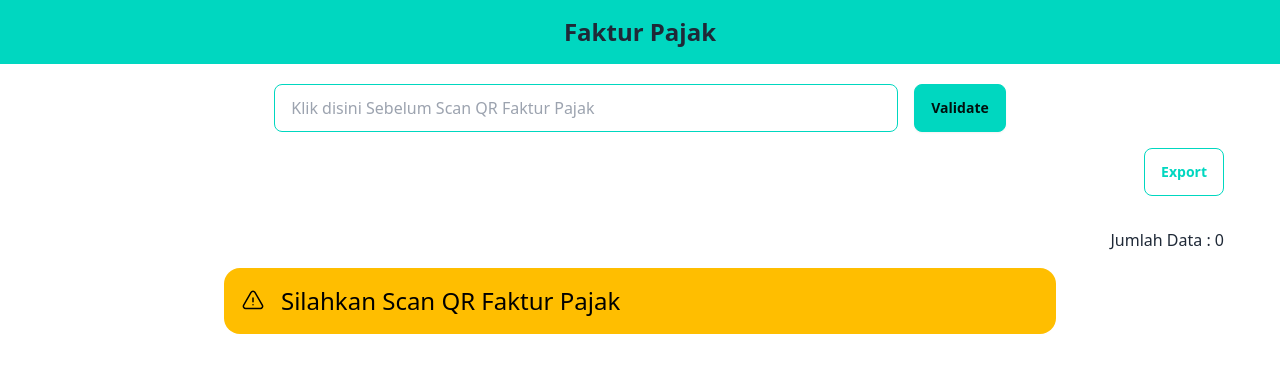
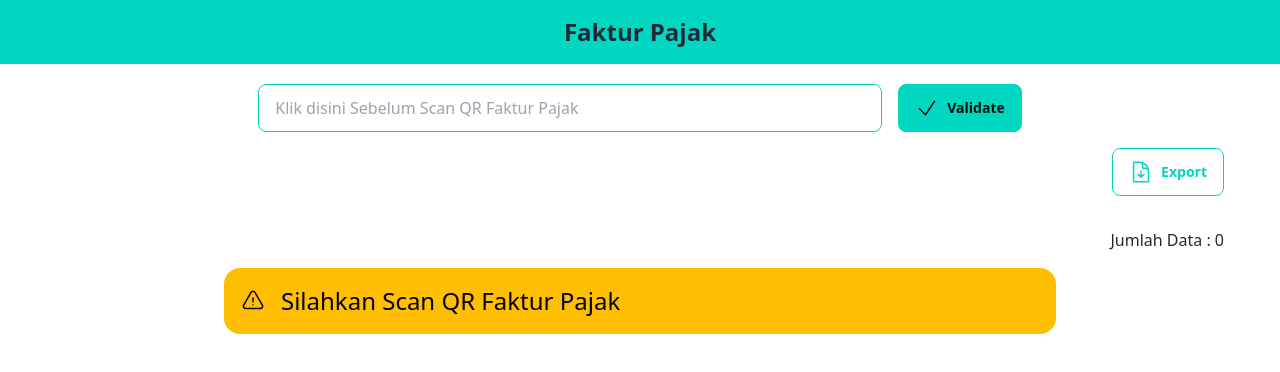
Before and after one commit to caturhidayat/faktur-pajak-scan, a Next.js app: page / in a window 1280 px wide. Shown: the top 372 px of the page. Built offline with nearby package versions, Linux system fonts and the light colour scheme.

Commit message:
feat: reset input after submit and loading state is submit occured

```diff
--- a/pages/index.tsx
+++ b/pages/index.tsx
@@ -28,6 +28,8 @@
             setTable((prev) => {
                 return [...prev, data];
             });
+
+            formik.resetForm();
         },
     });
 
@@ -38,6 +40,8 @@
         xlsx.utils.book_append_sheet(wb, ws, "Sheet1");
         xlsx.writeFile(wb, "faktur.xlsx");
     };
+
+
 
     return (
         <div className='my-5'>
@@ -52,9 +56,28 @@
                         onChange={formik.handleChange}
                         value={formik.values.urlValidate}
                         placeholder='Klik disini Sebelum Scan QR Faktur Pajak'
+                        disabled={formik.isSubmitting}
                     />
                     <button type='submit' className='btn btn-accent'>
-                        Validate
+                        <svg
+                            xmlns='http://www.w3.org/2000/svg'
+                            fill='none'
+                            viewBox='0 0 24 24'
+                            strokeWidth='1.5'
+                            stroke='currentColor'
+                            className='w-6 h-6'
+                        >
+                            <path
+                                strokeLinecap='round'
+                                strokeLinejoin='round'
+                                d='m4.5 12.75 6 6 9-13.5'
+                            />
+                        </svg>
+                        {formik.isSubmitting ? (
+                            <span className='loading loading-spinner loading-md'></span>
+                        ) : (
+                            "Validate"
+                        )}
                     </button>
                 </div>
             </form>
@@ -63,6 +86,20 @@
                     onClick={handleExport}
                     className='btn btn-outline btn-accent'
                 >
+                    <svg
+                        xmlns='http://www.w3.org/2000/svg'
+                        fill='none'
+                        viewBox='0 0 24 24'
+                        strokeWidth='1.5'
+                        stroke='currentColor'
+                        className='w-6 h-6'
+                    >
+                        <path
+                            strokeLinecap='round'
+                            strokeLinejoin='round'
+                            d='M19.5 14.25v-2.625a3.375 3.375 0 0 0-3.375-3.375h-1.5A1.125 1.125 0 0 1 13.5 7.125v-1.5a3.375 3.375 0 0 0-3.375-3.375H8.25m.75 12 3 3m0 0 3-3m-3 3v-6m-1.5-9H5.625c-.621 0-1.125.504-1.125 1.125v17.25c0 .621.504 1.125 1.125 1.125h12.75c.621 0 1.125-.504 1.125-1.125V11.25a9 9 0 0 0-9-9Z'
+                        />
+                    </svg>
                     Export
                 </button>
             </div>
```
